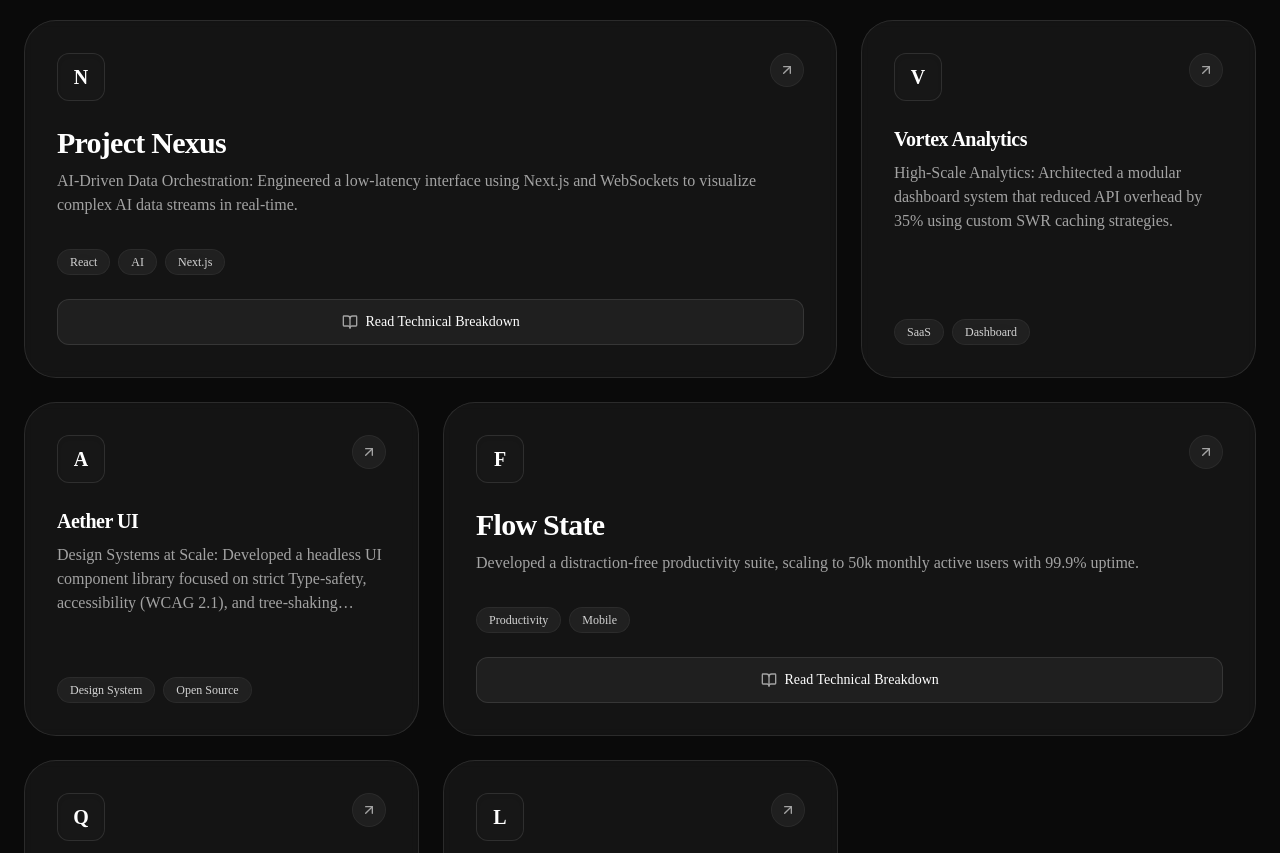
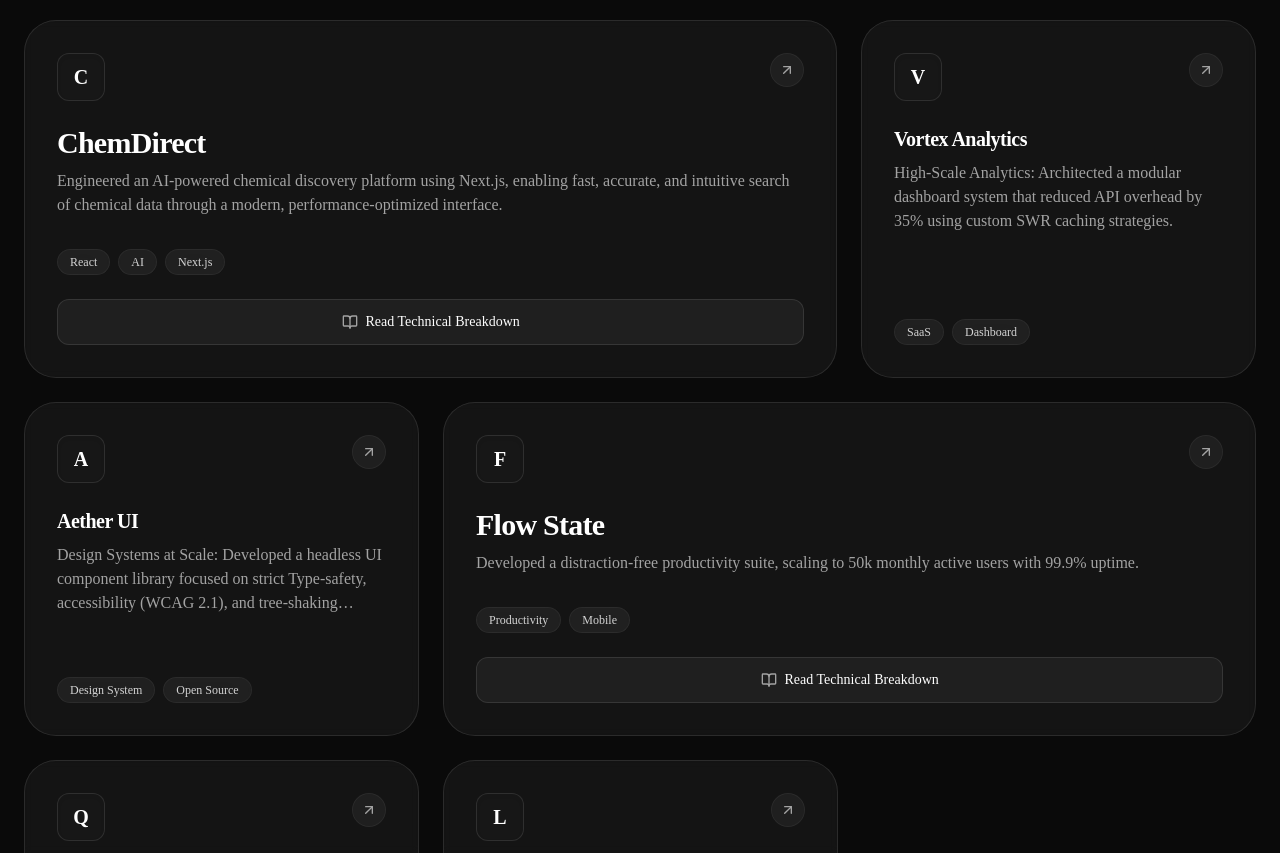
Before and after one commit to YogeshModi24/YogeshModi-Portfolio, a Next.js app: page / in a window 1280 px wide. Shown: the part 1620-2473 px from the top of the page. Built offline with nearby package versions, Linux system fonts and the light colour scheme.

Commit message:
feat: replace Project Nexus with ChemDirect project details in bento grid

```diff
--- a/src/components/home/bento-grid.tsx
+++ b/src/components/home/bento-grid.tsx
@@ -4,28 +4,38 @@
 
 const projects = [
     {
-        title: "Project Nexus",
-        description: "AI-Driven Data Orchestration: Engineered a low-latency interface using Next.js and WebSockets to visualize complex AI data streams in real-time.",
+        title: "ChemDirect",
+        description: "Engineered an AI-powered chemical discovery platform using Next.js, enabling fast, accurate, and intuitive search of chemical data through a modern, performance-optimized interface.",
         tags: ["React", "AI", "Next.js"],
+        href: "https://chem-d-irect.vercel.app/",
         featured: true,
-        logo: "N",
+        logo: "C",
         colSpan: "md:col-span-2 lg:col-span-2",
         caseStudy: {
-            title: "Scaling Real-Time State Sync",
+            title: "Optimizing Intelligent Chemical Search",
             content: (
                 <>
                     <p className="mb-4 text-neutral-300">
-                        The core challenge of Project Nexus was handling a massive influx of data points (500k/sec) without freezing the UI or causing memory leaks.
+                        The primary challenge in ChemDirect was designing a system that could deliver fast and relevant chemical search results while maintaining a smooth and responsive user experience.
                     </p>
+
                     <h3 className="text-xl font-bold text-white mt-6 mb-2">The Solution</h3>
+
                     <p className="mb-4 text-neutral-300">
-                        I implemented a <strong>Web Worker</strong> based architecture to offload data parsing and formatting from the main thread. This allowed the UI to remain responsive even during heavy data bursts.
+                        I developed an optimized frontend architecture using <strong>Next.js</strong> and <strong>React</strong>, focusing on efficient data handling and seamless UI interactions.
                     </p>
+
                     <ul className="list-disc pl-5 space-y-2 text-neutral-300 mb-6">
-                        <li>Used <strong>SharedArrayBuffer</strong> for zero-copy data transfer between worker and main thread.</li>
-                        <li>Implemented a custom <strong>visual scheduling system</strong> using requestAnimationFrame to batch updates, ensuring we only rendered at 60fps regardless of data velocity.</li>
-                        <li>Reduced main thread blocking time by <strong>92%</strong>.</li>
+                        <li>Implemented <strong>debounced search</strong> to minimize unnecessary API calls and improve performance.</li>
+                        <li>Designed a <strong>clean, user-centric interface</strong> for intuitive chemical lookup and navigation.</li>
+                        <li>Optimized rendering using <strong>component-level state management</strong> to reduce re-renders.</li>
+                        <li>Integrated <strong>AI-based search logic</strong> to improve relevance and accuracy of results.</li>
+                        <li>Ensured fast load times using <strong>Next.js optimization techniques</strong> like lazy loading and efficient routing.</li>
                     </ul>
+
+                    <p className="text-neutral-300">
+                        This resulted in a scalable and responsive platform that enhances the efficiency of chemical data exploration.
+                    </p>
                 </>
             )
         }
```
